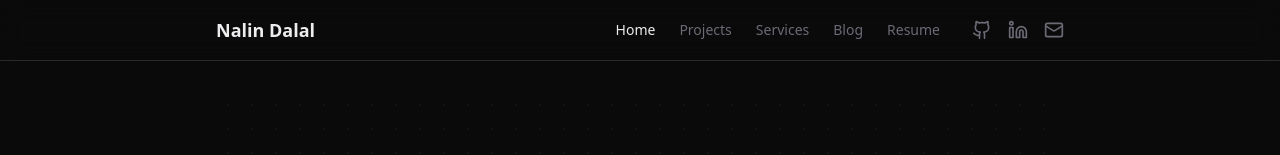
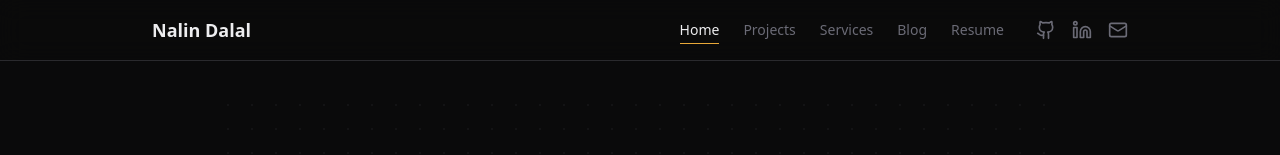
Before and after one commit to NalinDalal/portfolio, a Next.js app: page / in a window 1280 px wide. Shown: the top 155 px of the page. Built offline with nearby package versions, Linux system fonts and the light colour scheme.

Commit message:
polish navbar

```diff
--- a/components/Navbar.tsx
+++ b/components/Navbar.tsx
@@ -17,7 +17,7 @@ export default function Navbar() {
 
   return (
     <nav className="sticky top-0 z-50 bg-bg-primary/80 backdrop-blur-md border-b border-border">
-      <div className="max-w-4xl mx-auto px-6 py-4 flex items-center justify-between">
+      <div className="max-w-5xl mx-auto px-6 py-4 flex items-center justify-between">
         <Link
           href="/"
           className="font-display font-bold text-lg text-text-primary hover:text-accent transition-colors"
@@ -27,19 +27,25 @@ export default function Navbar() {
 
         <div className="flex items-center gap-8">
           <div className="hidden md:flex gap-6">
-            {navLinks.map((link) => (
+            {navLinks.map((link) => {
+              const isActive = pathname === link.href;
+              return (
                 <Link
                   key={link.href}
                   href={link.href}
-                className={`text-sm font-medium transition-colors ${
-                  pathname === link.href
+                  className={`relative text-sm font-medium transition-colors ${
+                    isActive
                       ? "text-text-primary"
                       : "text-text-secondary hover:text-text-primary"
                   }`}
                 >
                   {link.label}
+                  {isActive && (
+                    <span className="absolute -bottom-1 left-0 right-0 h-px bg-accent" />
+                  )}
                 </Link>
-            ))}
+              );
+            })}
           </div>
 
           <div className="flex gap-4">
```
Lines whose indentation alone changed are shown as unchanged.
